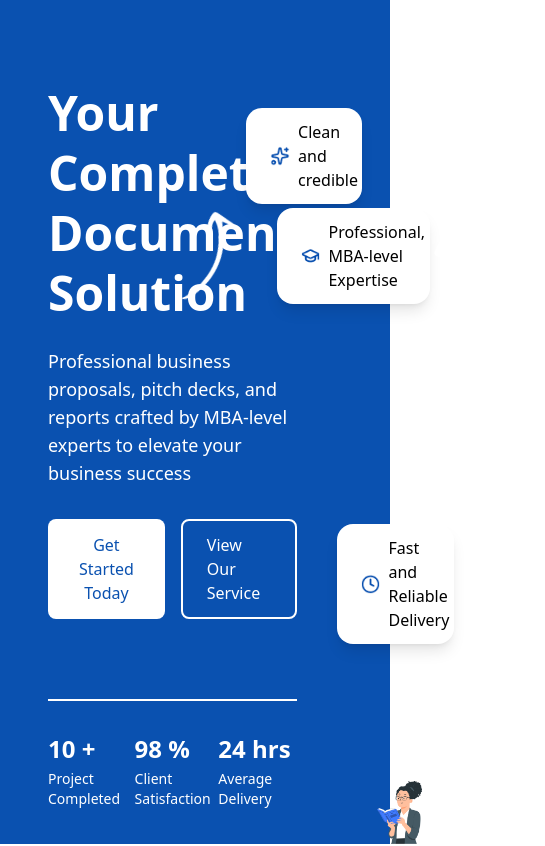
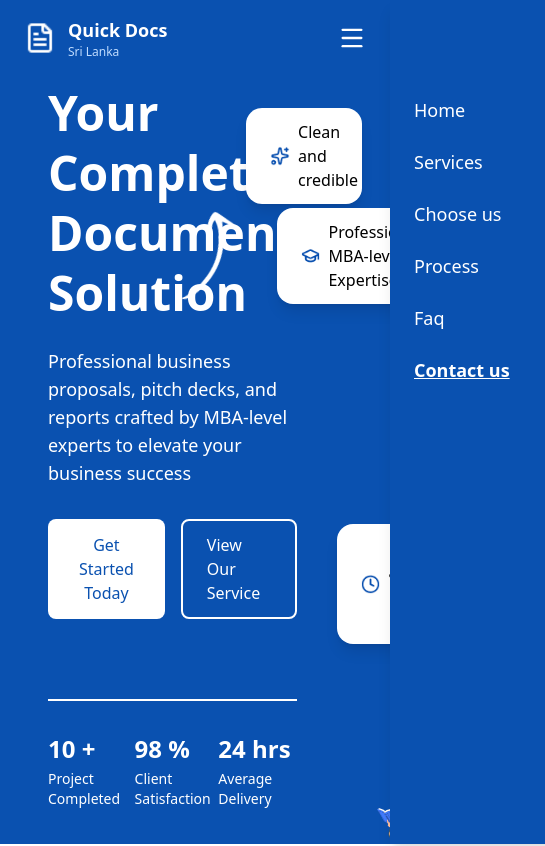
Before and after one commit to Cenzios/Quickdocs, a React (Vite) app: page / in a window 390 px wide. Shown: the top 846 px of the page, 545 px wide, since content can reach past the window. Built offline with nearby package versions, Linux system fonts and the light colour scheme.

Commit message:
Add Navbar component with responsive design and scroll tracking functionality

```diff
--- a/src/App.jsx
+++ b/src/App.jsx
@@ -1,8 +1,43 @@
 import React from "react";
+import Navbar from "./components/Navbar";
 import Home from "./pages/Home";
+import Services from "./pages/Services";
+import ChooseUs from "./pages/ChooseUs";
+import Process from "./pages/Process";
+import Faq from "./pages/Faq";
+import Payment from "./pages/Payment";
+import ContactUs from "./pages/ContactUs";
+import Footer from "./components/Footer";
 
 const App = () => {
-  return <Home />;
+  return (
+    <div className="min-h-screen bg-black text-white scroll-smooth overflow-x-hidden">
+      <Navbar />
+      <div>
+        <section id="home" className="min-h-screen">
+          <Home />
+        </section>
+        <section id="services" className="min-h-screen">
+          <Services />
+        </section>
+        <section id="choose-us" className="min-h-screen">
+          <ChooseUs />
+        </section>
+        <section id="process" className="min-h-screen">
+          <Process />
+        </section>
+        <section id="faq" className="min-h-screen">
+          <Faq />
+        </section>
+        <section id="payment" className="min-h-screen">
+          <Payment />
+        </section>
+        <section id="contact-us" className="min-h-screen">
+          <ContactUs />
+        </section>
+      </div>
+      <Footer />
+    </div>
+  );
 };
-
 export default App;
--- /dev/null
+++ b/src/components/Navbar.jsx
@@ -0,0 +1,122 @@
+import React, { useState, useEffect } from "react";
+import logo from "../assets/logo.png";
+import { Menu, X } from "lucide-react"; // Hamburger & close icons
+
+const Navbar = () => {
+  const [activeLink, setActiveLink] = useState("home");
+  const [isMobileMenuOpen, setIsMobileMenuOpen] = useState(false);
+
+  const navItems = [
+    "home",
+    "services",
+    "choose-us",
+    "process",
+    "faq",
+    "contact-us",
+  ];
+
+  useEffect(() => {
+    const handleScroll = () => {
+      const scrollPos = window.scrollY + 150;
+      let current = navItems[0];
+
+      navItems.forEach((item) => {
+        const section = document.getElementById(item);
+        if (section) {
+          const sectionTop = section.offsetTop;
+          const sectionHeight = section.offsetHeight;
+          if (
+            scrollPos >= sectionTop &&
+            scrollPos < sectionTop + sectionHeight
+          ) {
+            current = item;
+          }
+        }
+      });
+
+      if (
+        window.innerHeight + window.scrollY >=
+        document.body.offsetHeight - 50
+      ) {
+        current = navItems[navItems.length - 1];
+      }
+
+      setActiveLink(current);
+    };
+
+    window.addEventListener("scroll", handleScroll);
+    return () => window.removeEventListener("scroll", handleScroll);
+  }, [navItems]);
+
+  return (
+    <header className="fixed top-0 w-full bg-[#0A51B0] z-50 ">
+      <div className="w-full max-w-[1400px] mx-auto flex justify-between items-center px-6 lg:px-12 py-4">
+        {/* Logo */}
+        <div className="flex items-center gap-3">
+          <img src={logo} alt="Logo" className="w-8 h-8" />
+          <div className="text-white">
+            <div className="font-semibold text-lg">Quick Docs</div>
+            <div className="text-xs text-blue-200">Sri Lanka</div>
+          </div>
+        </div>
+
+        {/* Desktop Nav */}
+        <nav className="hidden md:flex items-center gap-8">
+          {navItems.map((item) => (
+            <a
+              key={item}
+              href={`#${item}`}
+              className={`text-white hover:text-blue-400 transition-colors pb-1 ${
+                activeLink === item ? "border-b-2 border-white" : ""
+              }`}
+            >
+              {item.charAt(0).toUpperCase() + item.slice(1).replace("-", " ")}
+            </a>
+          ))}
+        </nav>
+
+        {/* Mobile Hamburger */}
+        <div className="md:hidden flex items-center">
+          <button
+            onClick={() => setIsMobileMenuOpen(!isMobileMenuOpen)}
+            className="text-white"
+          >
+            {isMobileMenuOpen ? <X size={28} /> : <Menu size={28} />}
+          </button>
+        </div>
+      </div>
+
+      {/* Mobile Menu */}
+      <div
+        className={`fixed top-0 right-0 h-full w-64 bg-[#0A51B0] shadow-lg transform transition-transform duration-300 z-40 ${
+          isMobileMenuOpen ? "translate-x-0" : "translate-x-full"
+        }`}
+      >
+        <div className="flex flex-col mt-24 ml-6 gap-6 text-white">
+          {navItems.map((item) => (
+            <a
+              key={item}
+              href={`#${item}`}
+              onClick={() => setIsMobileMenuOpen(false)} // close menu on click
+              className={`text-lg hover:text-blue-300 transition-colors ${
+                activeLink === item ? "font-bold underline" : "font-medium"
+              }`}
+            >
+              {item.charAt(0).toUpperCase() + item.slice(1).replace("-", " ")}
+            </a>
+          ))}
+        </div>
+      </div>
+
+      {/* Overlay when mobile menu is open */}
+      {isMobileMenuOpen && (
+        <div
+          onClick={() => setIsMobileMenuOpen(false)}
+          className="fixed inset-0 bg-black/50 z-30"
+        ></div>
+      )}
+    </header>
+  );
+};
+
+export default Navbar;
```
